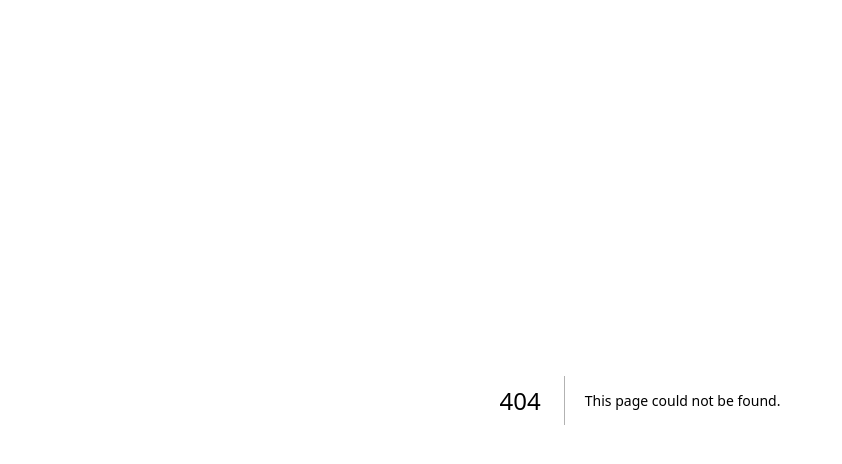
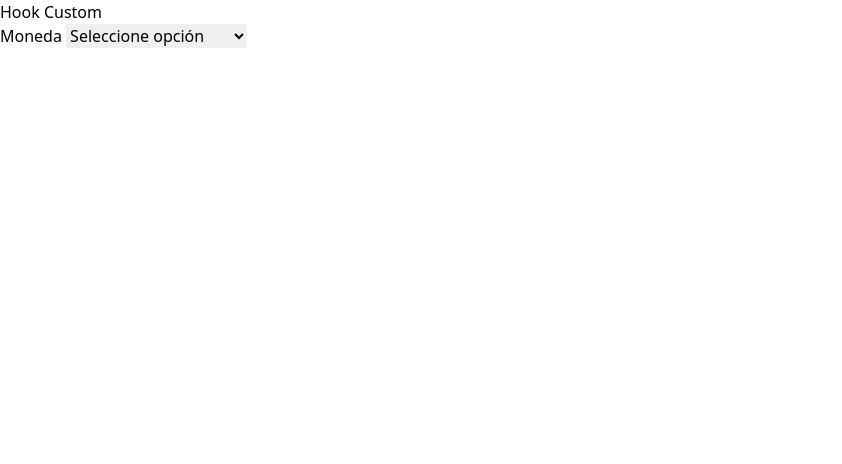
Before and after one commit to 2022B-web-avanzada-soft/salazar-franco-marco-andr-s-we, a Next.js app in the folder react-nextjs/: page /d_hook_custom in a window 1280 px wide. Before the commit this address had no page. Shown: the top 464 px of the page, without its empty margins (0-842 px from the left). Built offline with nearby package versions, Linux system fonts and the light colour scheme.

Commit message:
Hooks 2
Use effect y Custom

```diff
--- a/react-nextjs/components/c_use_state/EjemploUseState.tsx
+++ b/react-nextjs/components/c_use_state/EjemploUseState.tsx
@@ -1,5 +1,5 @@
 // componentes/c_use_state/EjemploUseState
-import {useState} from "react";
+import {useEffect, useState} from "react";
 interface Usuario{
     nombre: string;
     edad: number;
@@ -16,21 +16,58 @@ export default function (){
         edad: 21,
         casado: false,
     } as Usuario)
+
+    // ayuda a escuchar cambios variables
+    useEffect(
+        ()=>{
+            console.log('Inicio el Componente', numero, usuario);
+        },
+        [] // arregloVariables
+                // Si esta vacia se ejecuta al principio una vez
+    );
+
+    useEffect(
+        ()=>{
+            console.log('Cambio numero', numero);
+        },
+        [numero] // arregloVariables
+    );
+    useEffect(
+        ()=>{
+            console.log('Cambio arregloNumeros', arregloNumeros);
+        },
+        [arregloNumeros] // arregloVariables
+    );
+    useEffect(
+        ()=>{
+            console.log('Cambio usuario', usuario);
+        },
+        [usuario] // arregloVariables
+    );
+
+    useEffect(
+        ()=>{
+            console.log('Cambio todo', numero, arregloNumeros, usuario);
+        },
+        [numero, arregloNumeros, usuario] // arregloVariables
+    );
+
+
     //setUsuario({nombre: "Marco", edad: 21, casado: true, hijos: []})
     return (<>
-        <button className="bg-blue-500" onClick={
+        <button className="bg-blue-500 m-2" onClick={
             (event)=>{
                 event.preventDefault();
                 setNumero(numero + 1)
             }
         }>Numero</button>
-        <button className="bg-blue-500" onClick={
+        <button className="bg-blue-500 m-2" onClick={
             (event)=>{
                 event.preventDefault();
                 setArregloNumeros([...arregloNumeros, 1]);
             }
         }>Arreglo</button>
-        <button className="bg-blue-500" onClick={
+        <button className="bg-blue-500 m-2" onClick={
             (event)=>{
                 event.preventDefault();
                 let usuarioNuevo={... usuario, nombre: new Date().toString() };
--- /dev/null
+++ b/react-nextjs/components/d_hook_custom/EjemploHookCustom.tsx
@@ -0,0 +1,34 @@
+// components/d_hook_custom/EjemploHookCustom.tsx
+import useSelectMoneda from "../hooks/useSelectMoneda";
+import {useEffect} from "react";
+
+export default function (){
+    const [moneda, UseSelectMonedas] = useSelectMoneda(
+        'Moneda',
+        [
+            {
+                id:'USD', nombre: 'Dolar Estados Unidos'
+            },
+            {
+                id:'MXN', nombre: 'Peso Mexicano'
+            },
+            {
+                id:'EUR', nombre: 'Euro'
+            },
+            {
+                id:'GBP', nombre: 'Libra esterlina'
+            }
+        ]
+    )
+    useEffect(
+        ()=>{
+            console.log('Cambio moneda', moneda)
+        },
+        [moneda]
+    )
+    return(
+        <>
+            {UseSelectMonedas}
+        </>
+    )
+}
--- /dev/null
+++ b/react-nextjs/components/hooks/useSelectMoneda.tsx
@@ -0,0 +1,38 @@
+// hook/useSelectMoneda.tsx
+
+import {MonedasInterface} from "../../interfaces/monedas";
+import {useState} from "react";
+
+export default function (label: string, opciones: MonedasInterface[]){
+    //select del arreglo de monedas (html - jsx element)
+    //valor de esa moneda
+    const [moneda, setmMoneda] = useState('');
+    const generarJSXElementMonedas: ()=>JSX.Element[] = ()=>{
+        return opciones.map(
+            (moneda:MonedasInterface)=>
+                (// Iteracion (KEY ES REQUERIDO)
+                    <option key={moneda.id} id={moneda.id} value={moneda.nombre}>
+                    {moneda.nombre}
+                    </option>
+                )
+        );
+    };
+    const UseSelectMonedas =(
+        <>
+            <label className="form-label" htmlFor={label}> {label} </label>
+            <select className="form-select"
+                    name={label}
+                    id={label}
+                    value={moneda}
+                    onChange={e => {
+                        e.preventDefault();
+                        setmMoneda(e.target.value)
+                    }}
+                >
+                <option value="">Seleccione opción</option>
+                {generarJSXElementMonedas()}
+            </select>
+        </>
+    )
+    return [moneda, UseSelectMonedas];
+}
--- /dev/null
+++ b/react-nextjs/interfaces/monedas.tsx
@@ -0,0 +1,5 @@
+//
+export interface MonedasInterface{
+    id:string;
+    nombre:string;
+}
--- /dev/null
+++ b/react-nextjs/pages/d_hook_custom.tsx
@@ -0,0 +1,11 @@
+// pages/d_hook_custom.tsx
+import EjemploHookCustom from "../components/d_hook_custom/EjemploHookCustom";
+
+export default function (){
+    return(
+        <>
+            <h1>Hook Custom</h1>
+            <EjemploHookCustom></EjemploHookCustom>
+        </>
+    )
+}
```
